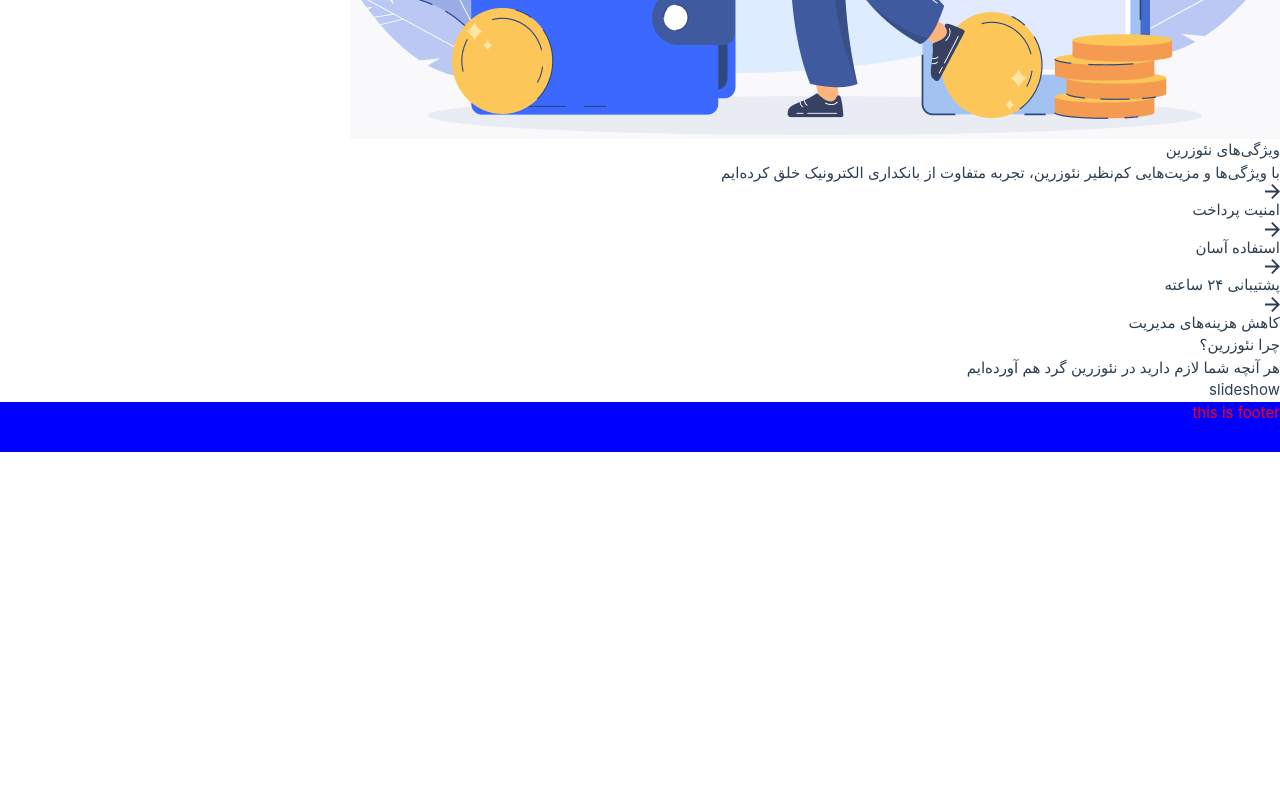
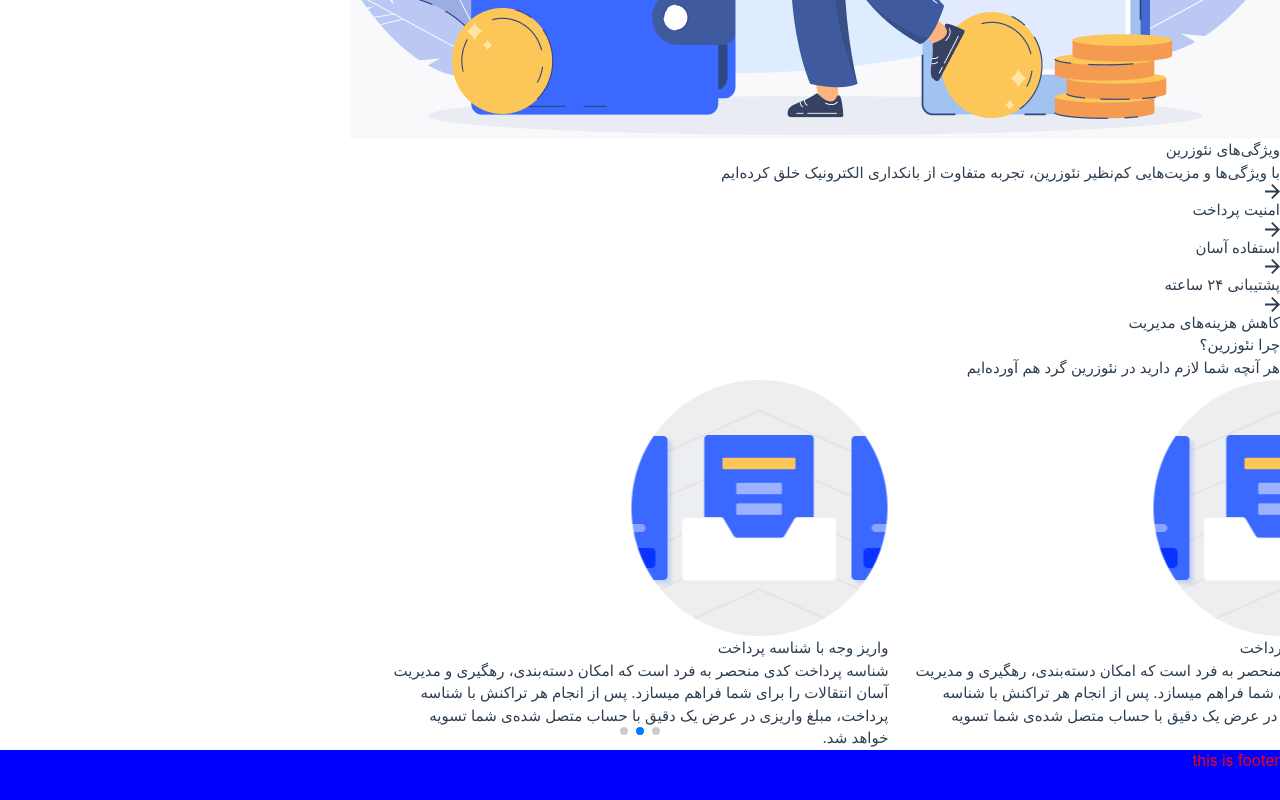
Before and after one commit to mostafakazemi/neozarin-vue, a Vue app: page / in a window 1280 px wide. Shown: the part 682-1482 px from the top of the page. Before the commit the page ends 1134 px from the top, so only its background shows below. Built offline with nearby package versions, Linux system fonts and the light colour scheme.

Commit message:
Install and use swiper

```diff
--- a/package.json
+++ b/package.json
@@ -11,6 +11,7 @@
     "format": "prettier --write src/"
   },
   "dependencies": {
+    "swiper": "^11.0.5",
     "vue": "^3.3.11",
     "vue-router": "^4.2.5"
   },
--- /dev/null
+++ b/src/components/WhyNeozarinSection/Item/index.vue
@@ -0,0 +1,21 @@
+<template>
+  <div class="grid grid-cols-3 gap-x-5 border p-5 items-center">
+    <div class="col-span-1">
+      <img src="@/assets/images/2.png" alt="واریز وجه با شناسه پرداخت" />
+    </div>
+    <div class="col-span-2">
+      <h3>واریز وجه با شناسه پرداخت</h3>
+      <p>
+        شناسه پرداخت کدی منحصر به فرد است که امکان دسته‌بندی، رهگیری و مدیریت آسان انتقالات را برای
+        شما فراهم میسازد. پس از انجام هر تراکنش با شناسه پرداخت، مبلغ واریزی در عرض یک دقیق با حساب
+        متصل شده‌ی شما تسویه خواهد شد.
+      </p>
+    </div>
+  </div>
+</template>
+
+<script>
+export default {
+  name: 'WhyNeozarinSectionItem'
+}
+</script>
--- a/src/components/WhyNeozarinSection/index.vue
+++ b/src/components/WhyNeozarinSection/index.vue
@@ -1,13 +1,59 @@
 <template>
-  <section class="text-center">
-    <h2>چرا نئوزرین؟</h2>
+  <section class="text-center flex flex-col gap-y-5">
+    <h2 class="font-black text-2xl">چرا نئوزرین؟</h2>
     <h3>هر آنچه شما لازم دارید در نئوزرین گرد هم آورده‌ایم</h3>
-    <div>slideshow</div>
+    <div class="py-10">
+      <swiper
+        dir="rtl"
+        :slides-per-view="2.5"
+        :space-between="25"
+        pagination
+        :modules="modules"
+        loop
+        :autoplay="{
+          delay: 2500
+        }"
+        centered-slides
+      >
+        <swiper-slide>
+          <WhyNeozarinSectionItem />
+        </swiper-slide>
+        <swiper-slide>
+          <WhyNeozarinSectionItem />
+        </swiper-slide>
+        <swiper-slide>
+          <WhyNeozarinSectionItem />
+        </swiper-slide>
+      </swiper>
+    </div>
   </section>
 </template>
 
 <script>
+// Import Swiper Vue.js components
+import { Swiper, SwiperSlide } from 'swiper/vue'
+import WhyNeozarinSectionItem from '@/components/WhyNeozarinSection/Item/index.vue'
+
+// Import Swiper styles
+import 'swiper/css'
+import 'swiper/css/navigation'
+import 'swiper/css/pagination'
+import 'swiper/css/scrollbar'
+import { Pagination, Autoplay } from 'swiper/modules'
+
 export default {
-  name: 'WhyNeozarinSection'
+  name: 'WhyNeozarinSection',
+
+  components: {
+    WhyNeozarinSectionItem,
+    Swiper,
+    SwiperSlide
+  },
+
+  setup() {
+    return {
+      modules: [Pagination, Autoplay]
+    }
+  }
 }
 </script>
--- a/src/layouts/default.vue
+++ b/src/layouts/default.vue
@@ -1,7 +1,7 @@
 <template>
   <TheHeader />
   <main class="flex-grow flex flex-col items-center">
-    <div class="max-w-screen-xl">
+    <div class="max-w-screen-xl w-full">
       <router-view></router-view>
     </div>
   </main>
```
Also changed, not shown: src/assets/images/2.png (added), 1 other file (tests, documents, lock files or other folders).
